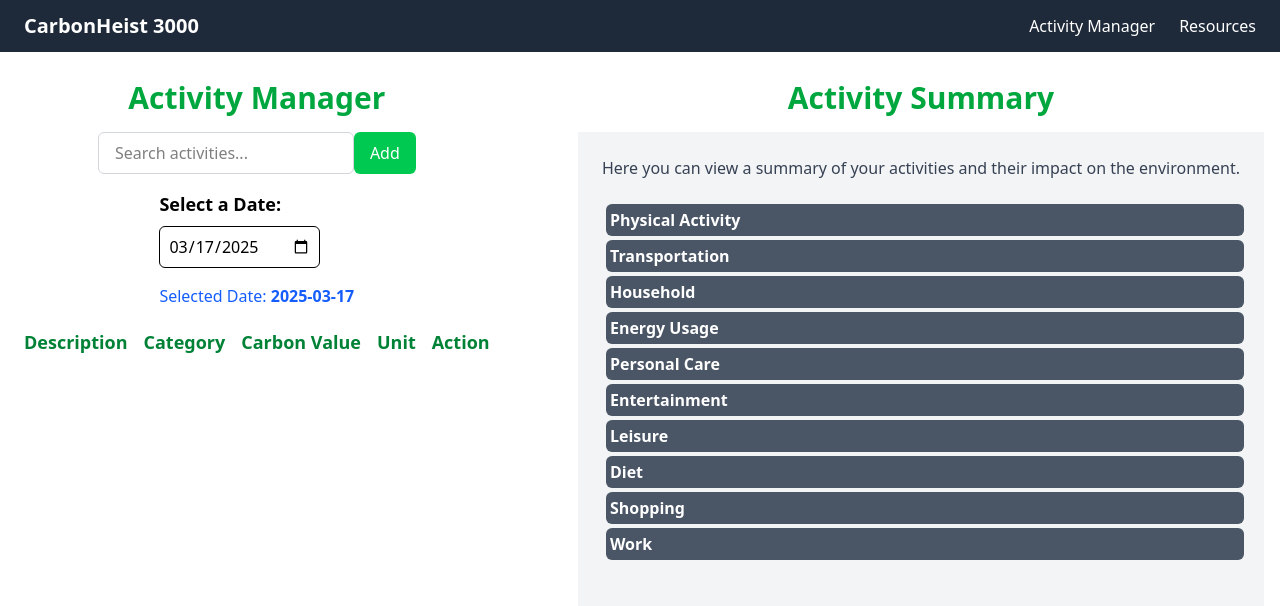
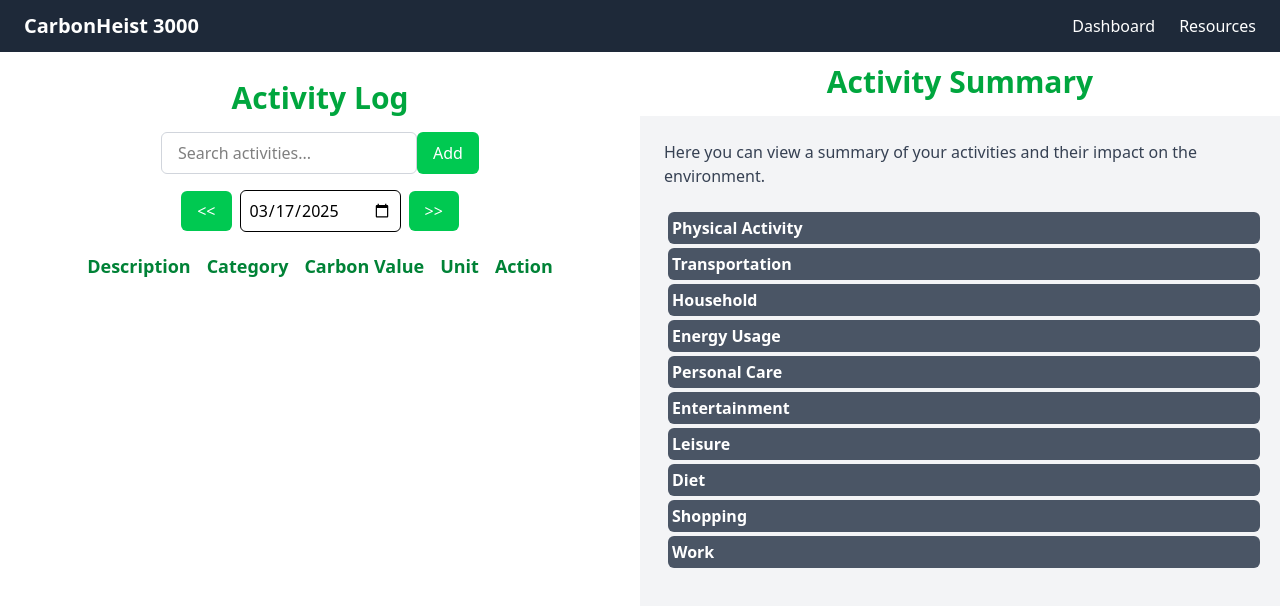
Before and after one commit to nwierzbowski/CarbonHeist3000, a React (Vite) app: page / in a window 1280 px wide. Shown: the top 606 px of the page. Built offline with nearby package versions, Linux system fonts and the light colour scheme.

Commit message:
Refactoring and added arrows to inc and dec the date

```diff
--- a/src/App.tsx
+++ b/src/App.tsx
@@ -2,13 +2,13 @@ import { BrowserRouter, Route, Routes } from "react-router-dom";
 import Resources from "./components/pages/Resources";
 import Navbar from "./components/navbar/Navbar";
 import { ActivityProvider } from "./context/ActivityContext";
-import ActivityManager from "./components/pages/ActivityManager";
 import { ReactNode } from "react";
+import Dashboard from "./components/pages/Dashboard";
 
 export type Nav = { link: string; name: string; page: ReactNode };
 
 const directory = [
-  { link: "/", name: "Activity Manager", page: <ActivityManager /> },
+  { link: "/", name: "Dashboard", page: <Dashboard /> },
   { link: "/resources", name: "Resources", page: <Resources /> },
 ];
 
--- a/src/components/DateSelector.tsx
+++ b/src/components/DateSelector.tsx
@@ -2,17 +2,36 @@ import React from "react";
 import { useActivityContext } from "../context/ActivityContext";
 
 const DateSelector: React.FC = () => {
-  const { selectedDate, setSelectedDate } = useActivityContext(); // Use selectedDate from context
+  const { selectedDate, setSelectedDate } = useActivityContext();
 
   const handleDateChange = (event: React.ChangeEvent<HTMLInputElement>) => {
     setSelectedDate(event.target.value); // Update selectedDate in the context
   };
 
+  // Increment the date by one day
+  const incrementDate = () => {
+    const currentDate = new Date(selectedDate);
+    currentDate.setDate(currentDate.getDate() + 1); // Add one day
+    setSelectedDate(currentDate.toISOString().split("T")[0]); // Update with the new date
+  };
+
+  // Decrement the date by one day
+  const decrementDate = () => {
+    const currentDate = new Date(selectedDate);
+    currentDate.setDate(currentDate.getDate() - 1); // Subtract one day
+    setSelectedDate(currentDate.toISOString().split("T")[0]); // Update with the new date
+  };
+
   return (
     <div className="p-4">
-      <label htmlFor="datePicker" className="block mb-2 text-lg font-semibold">
-        Select a Date:
-      </label>
+      <div className="flex items-center gap-2">
+        {/* Left carat as decrement button */}
+        <button
+          onClick={decrementDate}
+          className="px-4 py-2 bg-green-500 text-white rounded-md hover:bg-green-600"
+        >
+          &lt;&lt;
+        </button>
         <input
           type="date"
           id="datePicker"
@@ -20,11 +39,14 @@ const DateSelector: React.FC = () => {
           onChange={handleDateChange}
           className="p-2 border rounded-md focus:outline-none focus:ring-2 focus:ring-blue-500"
         />
-      {selectedDate && (
-        <p className="mt-4 text-blue-600">
-          Selected Date: <strong>{selectedDate}</strong>
-        </p>
-      )}
+        {/* Right carat as increment button */}
+        <button
+          onClick={incrementDate}
+          className="px-4 py-2 bg-green-500 text-white rounded-md hover:bg-green-600"
+        >
+          &gt;&gt;
+        </button>
+      </div>
     </div>
   );
 };
--- a/src/components/pages/ActivitySummary.tsx
+++ b/src/components/dashboard/ActivitySummary.tsx
@@ -1,7 +1,7 @@
 import { useActivityContext } from "../../context/ActivityContext";
 import { Activity } from "../../data/activities";
 import { categoryColors, getCategoryColorClass } from "../../data/categories";
-import ProgressBar from "../activities/ProgressBar";
+import ProgressBar from "./ProgressBar";
 
 // Function to calculate carbon values by category
 export function calculateCarbonByCategory(
--- a/src/components/pages/ActivityManager.tsx
+++ /dev/null
@@ -1,24 +0,0 @@
-import { options } from "../../data/activities";
-import ActivityLog from "../activities/ActivityLog";
-import DropdownSearch from "../activities/DropdownSearch";
-import DateSelector from "../DateSelector";
-import Header from "../general/Header";
-import ActivitySummary from "./ActivitySummary";
-
-export default function ActivityManager() {
-  return (
-    <div className="flex justify-between">
-      <div className="flex flex-col p-4 items-center">
-        <Header>Activity Manager</Header>
-        <DropdownSearch options={options}></DropdownSearch>
-        <DateSelector />
-
-        <ActivityLog></ActivityLog>
-      </div>
-      <div className="flex flex-col p-4 items-center">
-        <Header>Activity Summary</Header>
-        <ActivitySummary></ActivitySummary>
-      </div>
-    </div>
-  );
-}
--- /dev/null
+++ b/src/components/pages/Dashboard.tsx
@@ -0,0 +1,26 @@
+import { options } from "../../data/activities";
+import ActivityLog from "../dashboard/ActivityLog";
+import DropdownSearch from "../dashboard/DropdownSearch";
+import DateSelector from "../DateSelector";
+import Header from "../general/Header";
+import ActivitySummary from "../dashboard/ActivitySummary";
+
+export default function Dashboard() {
+  return (
+    <div className="flex justify-between">
+      {/* Left div takes half the screen */}
+      <div className="flex flex-col w-1/2 p-4 items-center">
+        <Header>Activity Log</Header>
+        <DropdownSearch options={options}></DropdownSearch>
+        <DateSelector />
+        <ActivityLog></ActivityLog>
+      </div>
+
+      {/* Right div takes half the screen */}
+      <div className="flex flex-col w-1/2 items-center">
+        <Header>Activity Summary</Header>
+        <ActivitySummary></ActivitySummary>
+      </div>
+    </div>
+  );
+}
--- a/src/context/ActivityContext.tsx
+++ b/src/context/ActivityContext.tsx
@@ -45,8 +45,7 @@ export const ActivityProvider = ({ children }: ActivityProviderProps) => {
       if (!updatedActivities[date]) {
         updatedActivities[date] = []; // Initialize the array if the date doesn't exist
       }
-      updatedActivities[date][index] = activity;
- // Add the activity to the specified date
+      updatedActivities[date][index] = activity; // Add the activity to the specified date
       return updatedActivities;
     });
   };
```
Also changed, not shown: src/components/dashboard/ActivityLog.tsx (renamed from src/components/activities/ActivityLog.tsx), src/components/dashboard/Add.tsx (renamed from src/components/activities/Add.tsx), src/components/dashboard/DropdownSearch.tsx (renamed from src/components/activities/DropdownSearch.tsx), src/components/dashboard/ProgressBar.tsx (renamed from src/components/activities/ProgressBar.tsx). Lines whose indentation alone changed are shown as unchanged.
